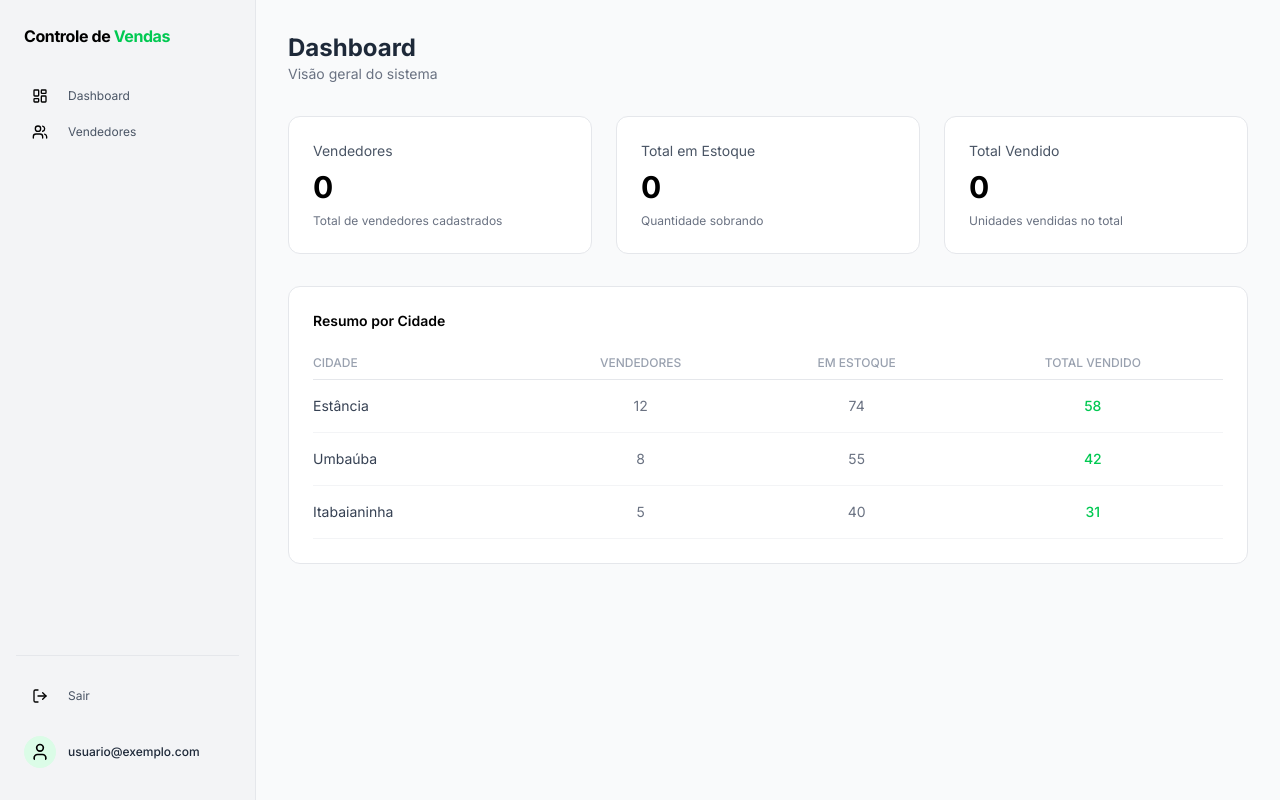
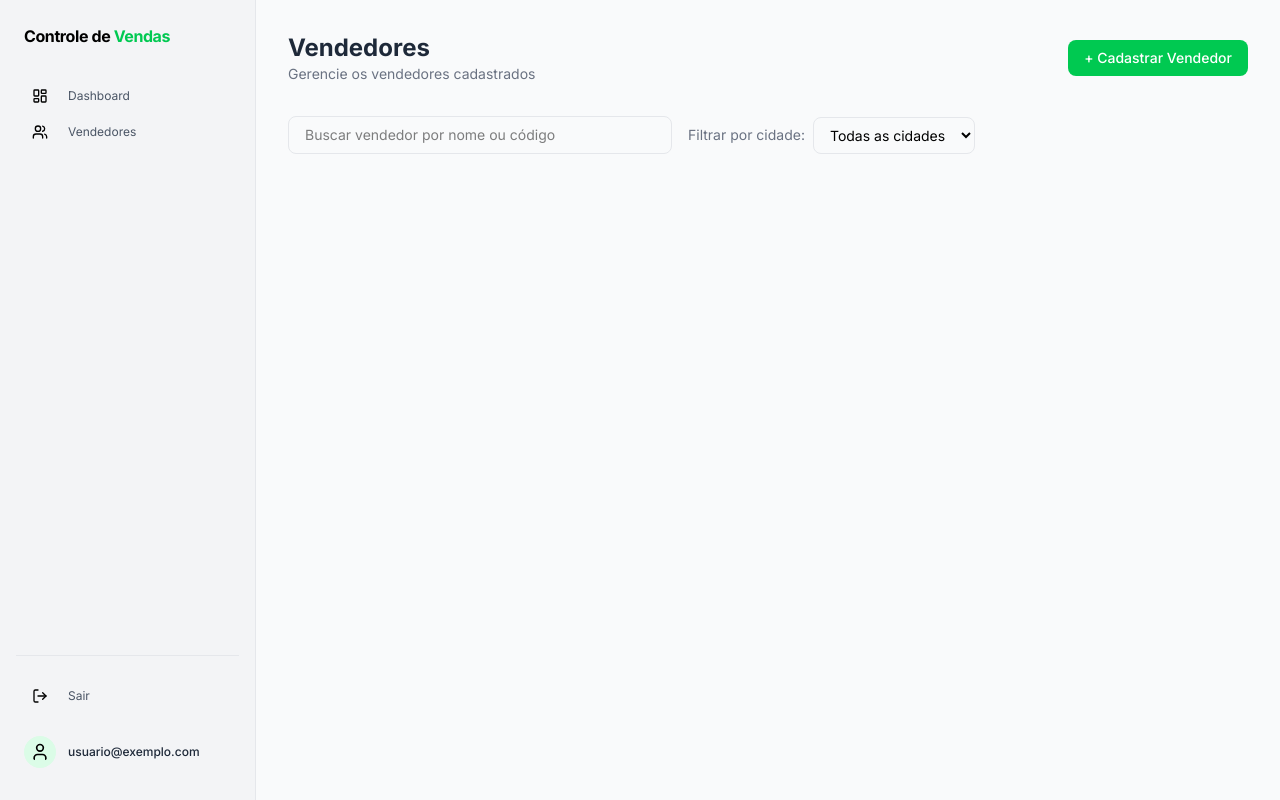
Before and after one commit to GabSouza6/controle-de-vendas, a React (Vite) app in the folder frontend/: page / in a window 1280 px wide. Built offline with nearby package versions, Linux system fonts and the light colour scheme.

Commit message:
feat: adiciona estrutura inicial da page Vendedores

```diff
--- a/frontend/src/App.tsx
+++ b/frontend/src/App.tsx
@@ -1,9 +1,8 @@
-import Dashboard from "./pages/Dashboard/Dashboard";
-
+import Vendedores from "./pages/Vendedores/Vendedores";
 
 function App() {
   return (
-    <Dashboard></Dashboard>
+    <Vendedores/>
   )
 }
 
--- a/frontend/src/components/Sidebar/Sidebar.tsx
+++ b/frontend/src/components/Sidebar/Sidebar.tsx
@@ -18,7 +18,7 @@ const SideBar = () => {
 
   return (
     <aside className="hidden md:flex flex-col w-64 bg-gray-100 border-r border-gray-200 px-4 py-6 min-h-screen">
-      <div className="flex flex-col gap-8 h-full">
+      <div className="flex flex-col gap-8 flex-1">
         <div>
           <div className="px-2 mb-8">
             <span className="font-bold text-base tracking-tight">
--- a/frontend/src/pages/Vendedores/Vendedores.tsx
+++ b/frontend/src/pages/Vendedores/Vendedores.tsx
@@ -0,0 +1,44 @@
+import SideBar from "../../components/Sidebar/SideBar";
+
+const Vendedores = () => {
+  return (
+    <div className="flex min-h-screen bg-gray-50">
+      <SideBar />
+
+      <main className="flex-1 p-8">
+        <header className="flex items-center justify-between mb-8">
+          <div>
+            <h1 className="text-2xl font-bold text-gray-800">Vendedores</h1>
+            <p className="text-sm text-gray-500">Gerencie os vendedores cadastrados</p>
+          </div>
+          <button className=" bg-green-500 hover:bg-green-600 text-white text-sm font-medium px-4 py-2 rounded-lg cursor-pointer">
+            + Cadastrar Vendedor
+          </button>
+        </header>
+
+        <div className="flex items-center gap-4 mb-6">
+          <input
+            type="text"
+            placeholder="Buscar vendedor por nome ou código"
+            className="w-96 border border-gray-200 rounded-lg px-4 py-2 text-sm outline-none hover:border-gray-500 "
+          />
+
+          <div className="flex items-center gap-2">
+            <span className="text-sm text-gray-500">Filtrar por cidade:</span>
+            <select className="border border-gray-200 rounded-lg px-3 py-2 text-sm outline-none hover:border-gray-500 cursor-pointer">
+              <option>Todas as cidades</option>
+              <option>Estância</option>
+              <option>Umbaúba</option>
+              <option>Itabaianinha</option>
+            </select>
+          </div>
+        </div>
+
+        {/* TabelaVendedores vai aqui */}
+
+      </main>
+    </div>
+  )
+}
+
+export default Vendedores
```
